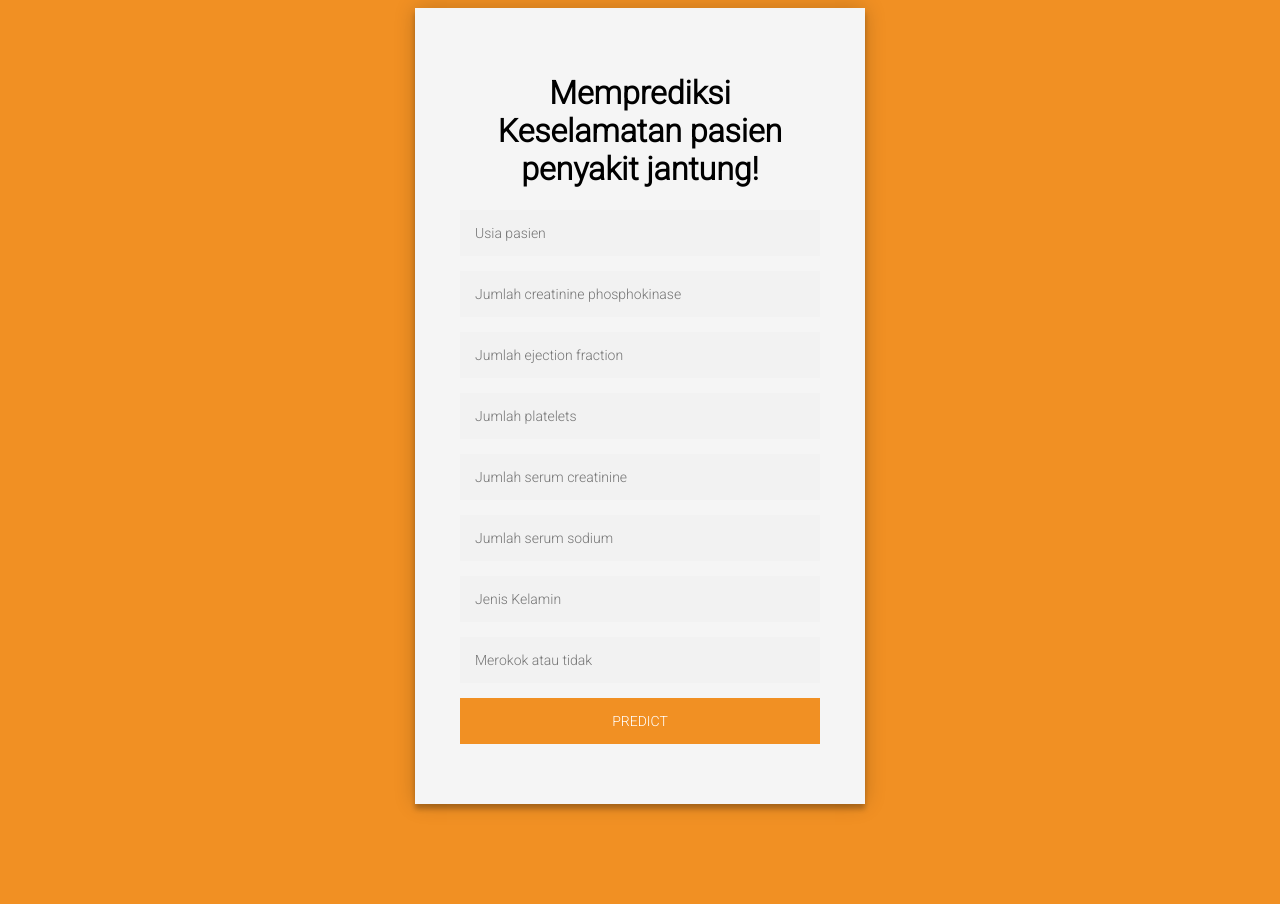
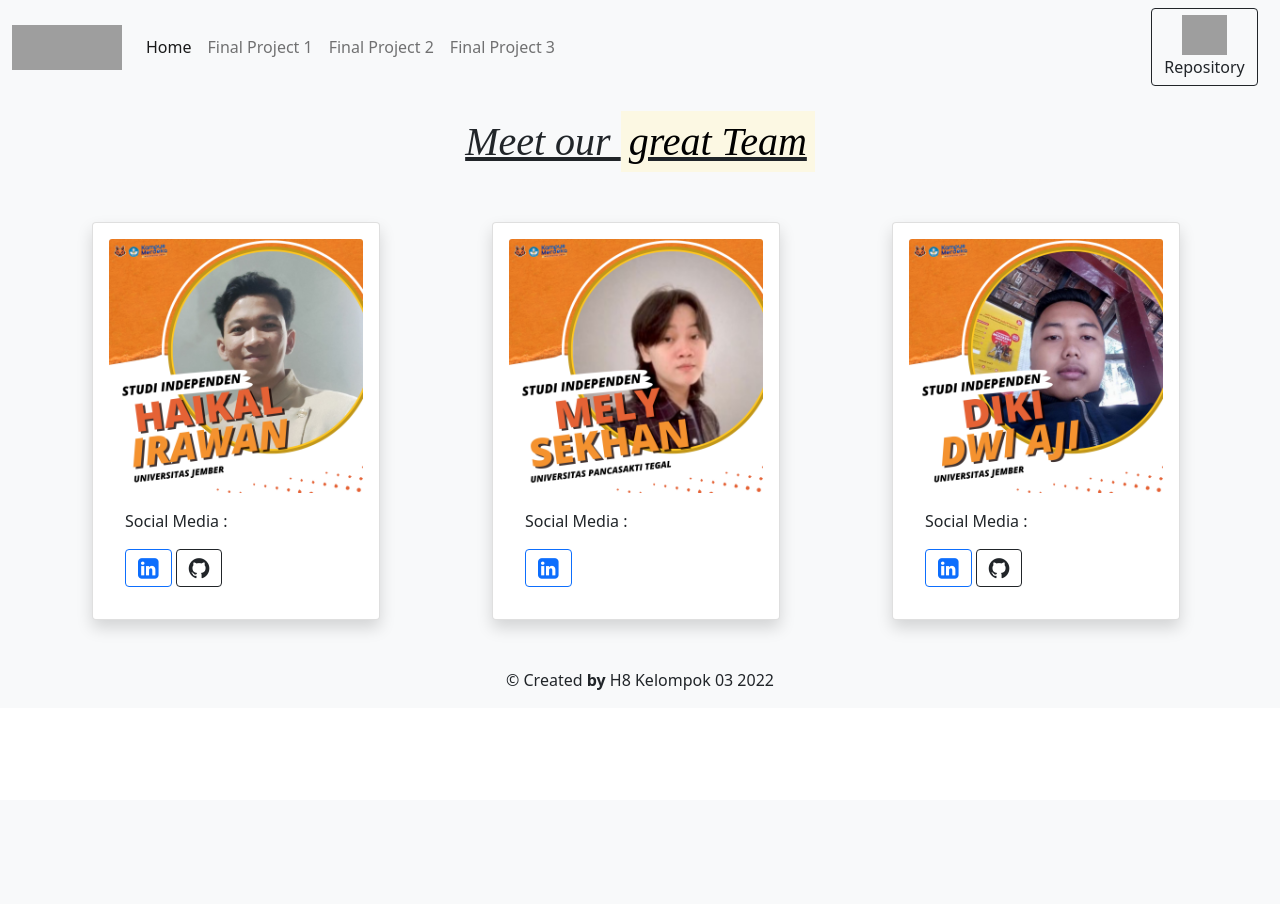
Before and after one commit to AlifIrawan/H8-3, a Flask app: page / in a window 1280 px wide. After the commit the page ends 690 px from the top, so only its background shows below. Run offline with Flask 2, Linux system fonts and the light colour scheme; parts of the project's set-up code (start-up, migrations or seed data) failed here and were passed over; grey boxes are pictures that could not be loaded.

Commit message:
Update & modeifiend untuk website tampil lebih menarik

```diff
--- /dev/null
+++ b/Final Project 3/app.py
@@ -0,0 +1,41 @@
+import flask
+import numpy as np
+import pickle
+
+
+app = flask.Flask(__name__, template_folder='templates')
+
+model = pickle.load(open(
+    'D:/Github - Job/Praktek Koding/Final Project 3/model/model_FP3.pkl', 'rb'))
+
+
+@app.route('/')
+def index():
+    return(flask.render_template('main.html'))
+
+
+# Route Final Project 1
+
+
+# Route Final Project 2
+
+
+# Route Final Project 3
+@app.route('/final_project-3')
+def final_project3():
+    return(flask.render_template('FP3-003.html'))
+
+
+@app.route('/predict_fp3', methods=['POST'])
+def predict_fp3():
+    int_features = [int(x) for x in flask.request.form.values()]
+    final_features = [np.array(int_features)]
+    prediction = model.predict(final_features)
+
+    output = {0: 'Selamat', 1: 'Tidak Selamat'}
+
+    return flask.render_template('FP3-003.html', prediction_text=output[prediction[0]])
+
+
+if __name__ == '__main__':
+    app.run(debug=True)
--- a/Final Project 3/static/css/style.css
+++ b/Final Project 3/static/css/style.css
@@ -1,51 +1,6 @@
-@import url(https://fonts.googleapis.com/css?family=Roboto:300);
+@import url(https://fonts.googleapis.com/css2?family=Montserrat:wght@600&family=Poppins&display=swap);
 
-.form {
-    position: relative;
-    z-index: 1;
-    background: whitesmoke;
-    max-width: 360px;
-    margin: 0 auto 100px;
-    padding: 45px;
-    text-align: center;
-    box-shadow: 0 0 20px 0 rgba(0, 0, 0, 0.2), 0 5px 5px 0 rgba(0, 0, 0, 0.24);
-}
-
-.form input {
-    font-family: "Roboto", sans-serif;
-    outline: 0;
-    background: #f2f2f2;
-    width: 100%;
-    border: 0;
-    margin: 0 0 15px;
-    padding: 15px;
-    box-sizing: border-box;
-    font-size: 14px;
-}
-
-.form button {
-    font-family: "Roboto", sans-serif;
-    text-transform: uppercase;
-    outline: 0;
-    background: #F19023;
-    width: 100%;
-    border: 0;
-    padding: 15px;
-    color: white;
-    font-size: 14px;
-}
-
-.form button:hover, .form button:active, .form button:focus {
-    background: #c5761c;
-}
-
-.form .message {
-    margin: 15px 0 0;
-    color: #b3b3b3;
-    font-size: 12px;
-}
 
 body {
-    background: #F19023;
-    font-family: "Roboto", sans-serif;
+    font-family: "Poppins", "Montserrat";
 }
--- a/Final Project 3/templates/FP3-003.html
+++ b/Final Project 3/templates/FP3-003.html
@@ -4,75 +4,159 @@
     <meta charset="UTF-8">
     <meta http-equiv="X-UA-Compatible" content="IE=edge">
     <meta name="viewport" content="width=device-width, initial-scale=1.0">
-    <link rel="stylesheet" href="{{ url_for('static', filename='css/style.css') }}">
+    <link href="https://cdn.jsdelivr.net/npm/bootstrap@5.0.2/dist/css/bootstrap.min.css" rel="stylesheet" integrity="sha384-EVSTQN3/azprG1Anm3QDgpJLIm9Nao0Yz1ztcQTwFspd3yD65VohhpuuCOmLASjC" crossorigin="anonymous">
+    <link rel="stylesheet" href="https://cdnjs.cloudflare.com/ajax/libs/animate.css/4.1.1/animate.min.css"/>
+    <link rel="stylesheet" href="https://cdnjs.cloudflare.com/ajax/libs/font-awesome/4.7.0/css/font-awesome.min.css">
     <title>Final Project 3 Kelompok 3</title>
 </head>
 <body>
-<!--
-        <nav class="navbar fixed-top navbar-expand-lg" style="background-color: #F19023;">
+    <nav class="navbar navbar-expand-lg navbar-light bg-light">
         <div class="container-fluid">
-                <a class="navbar-brand flex-grow-1" href="#">
+            <a class="navbar-brand" href="#">
                 <img src="https://bhsing.fkip.untad.ac.id/wp-content/uploads/2021/10/logo-kampus-merdeka.png" alt="logo-kampus-merdeka" width="110" height="45">
             </a>
-                <button class="navbar-toggler flex-grow-sm-1 flex-grow-0 me-2" type="button" data-bs-toggle="collapse" data-bs-target="#navbarSupportedContent" aria-controls="navbarSupportedContent" aria-expanded="false" aria-label="Toggle navigation">
+            <button class="navbar-toggler" type="button" data-bs-toggle="collapse" data-bs-target="#navbarSupportedContent" aria-controls="navbarSupportedContent" aria-expanded="false" aria-label="Toggle navigation">
                 <span class="navbar-toggler-icon"></span>
             </button>
-
-                <div class="collapse navbar-collapse flex-grow-1 justify-content-center" id="navbarSupportedContent">
+            <div class="collapse navbar-collapse" id="navbarSupportedContent">
                 <ul class="navbar-nav me-auto mb-2 mb-lg-0">
-                        <li class="nav-item me-3">
-                            <button class="btn">
-                                <a class="nav-link" href="#">Final Project 1</a>
-                            </button>
-                        </li>
-                        <li class="nav-item me-3">
-                            <button class="btn">
-                                <a class="nav-link" href="#">Final Project 2</a>
-                            </button>
-                        </li>
-                        <li class="nav-item me-3">
-                            <button class="btn">
-                                <a class="nav-link" href="#">Final Project 3</a>
-                            </button>
+                <li class="nav-item">
+                    <a class="nav-link" aria-current="page" href="{{ url_for('index') }}">Home</a>
                 </li>
                 <li class="nav-item">
-                            <button class="btn">
-                                <a class="nav-link" href="#">Final Project 4</a>
-                            </button>
+                    <a class="nav-link" href="#">Final Project 1</a>
+                </li>
+                <li class="nav-item">
+                    <a class="nav-link" href="#">Final Project 2</a>
+                </li>
+                <li class="nav-item">
+                    <a class="nav-link active" href="{{ url_for('final_project3') }}">Final Project 3</a>
                 </li>
                 </ul>
-                    <form class="d-flex" role="search">
+                <form class="d-flex">
                     <div class="d-grid gap-2 col-6 mx-auto">
-                            <button class="btn btn-light fw-semibold" type="submit">
+                        <button class="btn btn-outline-dark fw-semibold" type="submit">
                             <a href="https://github.com/AlifIrawan/Deploy-first-flask" target="_blank" class="text-dark text-decoration-none">
-                                    <img src="https://cdn-icons-png.flaticon.com/512/25/25231.png" class="pr-5" alt="icon" width="40" height="40">
+                                <img src="https://github.githubassets.com/images/modules/logos_page/Octocat.png" class="pr-5" alt="icon" width="45" height="40">
+                            </a>
                             Repository
-                                </a>
                         </button>
                     </div>
                 </form>
             </div>
         </div>
     </nav>
-    -->
 
-    <div class="form">
-        <h1>Memprediksi Keselamatan pasien penyakit jantung!</h1>
+    <div class="container-fluid bg-light">
+        <div class="row">
+            <div class="col-md-12">
+                <h1 class="text-center mt-4 fst-italic font-monospace">Memprediksi <mark>kematian akibat gagal jantung!</mark></h1>
+            </div>
+        </div>
 
-        <form action="{{ url_for('predict') }}" method="post">
-            <input type="text" name="age" placeholder="Usia pasien" required="required">
-            <input type="text" name="creatinine_phosphokinase" placeholder="Jumlah creatinine phosphokinase" required="required">
-            <input type="text" name="ejection_fraction" placeholder="Jumlah ejection fraction" required="required">
-            <input type="text" name="platelets" placeholder="Jumlah platelets" required="required">
-            <input type="text" name="serum_creatinine" placeholder="Jumlah serum creatinine" required="required">
-            <input type="text" name="serum_sodium" placeholder="Jumlah serum sodium" required="required">
-            <input type="number" name="sex" placeholder="Jenis Kelamin" required="required" min="0" max="1">
-            <input type="number" name="smoking" placeholder="Merokok atau tidak" required="required" min="0" max="1">
+        <div class="row d-flex justify-content-center">
 
-            <button type="submit" class="btn btn-primary btn-block btn-large">Predict</button>
+            <div class="col-md-8 mt-5">
+
+                {% if prediction_text %}
+                    <div class="alert alert-info alert-dismissible fade show d-flex align-items-center" role="alert">
+                        Pasien&nbsp;<b>{{ prediction_text }}</b>&nbsp;dari penyakit jantung
+                        <button type="button" class="btn-close" data-bs-dismiss="alert" aria-label="Close"></button>
+                    </div>
+                {% else %}
+                    <div></div>
+                {% endif %}
+
+                <form action="{{ url_for('predict_fp3') }}" method="post">
+                    <!-- Age input -->
+                    <div class="mb-3">
+                        <label for="age" class="form-label">Usia Pasien :</label>
+                        <input type="text" name="age" required="required" class="form-control" id="age">
+                    </div>
+
+                    <!-- Anemia input -->
+                    <div class="mb-3">
+                        <label for="anaemia" class="form-label">Riwayat Anemia :</label>
+                        <select class="form-select" name="anaemia" id="anaemia">
+                            <option selected>-- Silahkan pilih salah satu --</option>
+                            <option value="0">Tidak ada</option>
+                            <option value="1">Ada</option>
+                        </select>
+                    </div>
+
+                    <!-- Diabetes input -->
+                    <div class="mb-3">
+                        <label for="diabetes" class="form-label">Riwayat Diabetes :</label>
+                        <select class="form-select" name="diabetes" id="diabetes">
+                            <option selected>-- Silahkan pilih salah satu --</option>
+                            <option value="0">Tidak ada</option>
+                            <option value="1">Ada</option>
+                        </select>
+                    </div>
+
+                    <!-- ejection_fraction input -->
+                    <div class="mb-3">
+                        <label for="ejection_fraction" class="form-label">Ejection Fraction pasien :</label>
+                        <input type="text" name="ejection_fraction" required="required" class="form-control" id="ejection_fraction" aria-describedby="ejection_fractionHelp">
+                        <div id="ejection_fractionHelp" class="form-text">Mulai dari 0 - 80.</div>
+                    </div>
+
+                    <!-- high_blood_pressure input -->
+                    <div class="mb-3">
+                        <label for="high_blood_pressure" class="form-label">Riwayat Darah Tinggi :</label>
+                        <select class="form-select" name="high_blood_pressure" id="high_blood_pressure">
+                            <option selected>-- Silahkan pilih salah satu --</option>
+                            <option value="0">Tidak ada</option>
+                            <option value="1">Ada</option>
+                        </select>
+                    </div>
+
+                    <!-- serum_sodium input -->
+                    <div class="mb-3">
+                        <label for="serum_sodium" class="form-label">Serum Sodium pasien :</label>
+                        <input type="text" name="serum_sodium" required="required" class="form-control" id="serum_sodium" aria-describedby="serum_sodiumHelp">
+                        <div id="serum_sodiumHelp" class="form-text">Mulai dari 0 - 148.</div>
+                    </div>
+
+                    <!-- sex input -->
+                    <div class="mb-3">
+                        <label for="sex" class="form-label">Jenis Kelamin :</label>
+                        <select class="form-select" name="sex" id="sex">
+                            <option selected>-- Silahkan pilih salah satu --</option>
+                            <option value="0">Pria</option>
+                            <option value="1">Wanita</option>
+                        </select>
+                    </div>
+
+                    <!-- smoking input -->
+                    <div class="mb-3">
+                        <label for="smoking" class="form-label">Riwayat Merokok :</label>
+                        <select class="form-select" name="smoking" id="smoking">
+                            <option selected>-- Silahkan pilih salah satu --</option>
+                            <option value="0">Tidak Merokok</option>
+                            <option value="1">Merokok</option>
+                        </select>
+                    </div>
+
+                    <div class="d-grid gap-2 d-md-block">
+                        <button type="submit" class="btn btn-primary btn-block btn-lg my-2" data-bs-toggle="modal" data-bs-target="#exampleModal">Predict</button>
+                    </div>
                 </form>
+            </div>
 
-            <h5 class="message">{{ prediction_text }}</h5>
+
+
+        <div class="row">
+            <div class="col-md-12">
+                <footer>
+                    <p class="text-center">&copy; Created <strong>by</strong> H8 Kelompok 03 2022</p>
+                </footer>
             </div>
+        </div>
+
+    </div>
+
+    <script src="https://cdn.jsdelivr.net/npm/bootstrap@5.0.2/dist/js/bootstrap.bundle.min.js" integrity="sha384-MrcW6ZMFYlzcLA8Nl+NtUVF0sA7MsXsP1UyJoMp4YLEuNSfAP+JcXn/tWtIaxVXM" crossorigin="anonymous"></script>
+
 </body>
 </html>
--- /dev/null
+++ b/Final Project 3/templates/main.html
@@ -0,0 +1,104 @@
+<!DOCTYPE html>
+<html lang="en">
+<head>
+    <meta charset="UTF-8">
+    <meta http-equiv="X-UA-Compatible" content="IE=edge">
+    <meta name="viewport" content="width=device-width, initial-scale=1.0">
+    <link href="https://cdn.jsdelivr.net/npm/bootstrap@5.0.2/dist/css/bootstrap.min.css" rel="stylesheet" integrity="sha384-EVSTQN3/azprG1Anm3QDgpJLIm9Nao0Yz1ztcQTwFspd3yD65VohhpuuCOmLASjC" crossorigin="anonymous">
+    <link rel="stylesheet" href="https://cdnjs.cloudflare.com/ajax/libs/animate.css/4.1.1/animate.min.css"/>
+    <link rel="stylesheet" href="https://cdnjs.cloudflare.com/ajax/libs/font-awesome/4.7.0/css/font-awesome.min.css">
+    <title>Dashboard</title>
+</head>
+<body>
+    <nav class="navbar navbar-expand-lg navbar-light bg-light">
+        <div class="container-fluid">
+            <a class="navbar-brand" href="https://kampusmerdeka.kemdikbud.go.id/">
+                <img src="https://bhsing.fkip.untad.ac.id/wp-content/uploads/2021/10/logo-kampus-merdeka.png" alt="logo-kampus-merdeka" width="110" height="45">
+            </a>
+            <button class="navbar-toggler" type="button" data-bs-toggle="collapse" data-bs-target="#navbarSupportedContent" aria-controls="navbarSupportedContent" aria-expanded="false" aria-label="Toggle navigation">
+                <span class="navbar-toggler-icon"></span>
+            </button>
+            <div class="collapse navbar-collapse" id="navbarSupportedContent">
+                <ul class="navbar-nav me-auto mb-2 mb-lg-0">
+                <li class="nav-item">
+                    <a class="nav-link active" aria-current="page" href="{{ url_for('index') }}">Home</a>
+                </li>
+                <li class="nav-item">
+                    <a class="nav-link" href="#">Final Project 1</a>
+                </li>
+                <li class="nav-item">
+                    <a class="nav-link" href="#">Final Project 2</a>
+                </li>
+                <li class="nav-item">
+                    <a class="nav-link" href="{{ url_for('final_project3') }}">Final Project 3</a>
+                </li>
+                </ul>
+                <form class="d-flex">
+                    <div class="d-grid gap-2 col-6 mx-auto">
+                        <button class="btn btn-outline-dark fw-semibold" type="submit">
+                            <a href="#" target="_blank" class="text-dark text-decoration-none">
+                                <img src="https://github.githubassets.com/images/modules/logos_page/Octocat.png" class="pr-5" alt="icon" width="45" height="40">
+                            </a>
+                            Repository
+                        </button>
+                    </div>
+                </form>
+            </div>
+        </div>
+    </nav>
+
+    <div class="container-fluid bg-light">
+        <div class="row">
+            <div class="col-md-12">
+                <h1 class="text-center mt-4 fst-italic" style="font-family: monserrat;"><u>Meet our <mark>great Team</mark></u></h1>
+            </div>
+        </div>
+
+        <div class="row d-flex justify-content-evenly">
+
+            <div class="col-md-3 mt-5">
+                <div class="card shadow p-3 mb-5 bg-body rounded animate__animated animate__backInLeft" style="width: 18rem;">
+                    <img src="{{ url_for('static', filename='asset/3.png') }}" class="card-img-top" alt="photo profile">
+                    <div class="card-body">
+                        <p class="card-text">Social Media :</p>
+                        <a href="https://www.linkedin.com/in/haikal-irawan/" class="btn btn-outline-primary rounded fa fa-linkedin-square" style="font-size:24px"></a>
+                        <a href="https://github.com/Alifirawan" class="btn btn-outline-dark rounded fa fa-github" style="font-size:24px"></a>
+                    </div>
+                </div>
+            </div>
+
+            <div class="col-md-3 mt-5">
+                <div class="card shadow p-3 mb-5 bg-body rounded animate__animated animate__backInUp" style="width: 18rem;">
+                    <img src="{{ url_for('static', filename='asset/2-1.png') }}" class="card-img-top" alt="photo profile">
+                    <div class="card-body">
+                        <p class="card-text">Social Media :</p>
+                        <a href="https://www.linkedin.com/in/mely-sekhan/" class="btn btn-outline-primary rounded fa fa-linkedin-square" style="font-size:24px"></a>
+                    </div>
+                </div>
+            </div>
+
+            <div class="col-md-3 mt-5">
+                <div class="card shadow p-3 mb-5 bg-body rounded animate__animated animate__backInRight" style="width: 18rem;">
+                    <img src="{{ url_for('static', filename='asset/1.png') }}" class="card-img-top" alt="photo profile">
+                    <div class="card-body">
+                        <p class="card-text">Social Media :</p>
+                        <a href="#" class="btn btn-outline-primary rounded fa fa-linkedin-square" style="font-size:24px"></a>
+                        <a href="#" class="btn btn-outline-dark rounded fa fa-github" style="font-size:24px"></a>
+                    </div>
+                </div>
+            </div>
+        </div>
+
+        <div class="row">
+            <div class="col-md-12">
+                <footer>
+                    <p class="text-center">&copy; Created <strong>by</strong> H8 Kelompok 03 2022</p>
+                </footer>
+            </div>
+        </div>
+
+    </div>
+
+    <script src="https://cdn.jsdelivr.net/npm/bootstrap@5.0.2/dist/js/bootstrap.bundle.min.js" integrity="sha384-MrcW6ZMFYlzcLA8Nl+NtUVF0sA7MsXsP1UyJoMp4YLEuNSfAP+JcXn/tWtIaxVXM" crossorigin="anonymous"></script>
+</body>
+</html>
```
Also changed, not shown: Final Project 3/flask_app.py (deleted, +0 -29 lines), Final Project 3/static/js/javascript.js (added, +10 -0 lines), Final Project 3/static/asset/1.png (added), Final Project 3/static/asset/2-1.png (added), Final Project 3/static/asset/2.png (added), Final Project 3/static/asset/3.png (added), 4 other files. Lines whose indentation alone changed are shown as unchanged.
